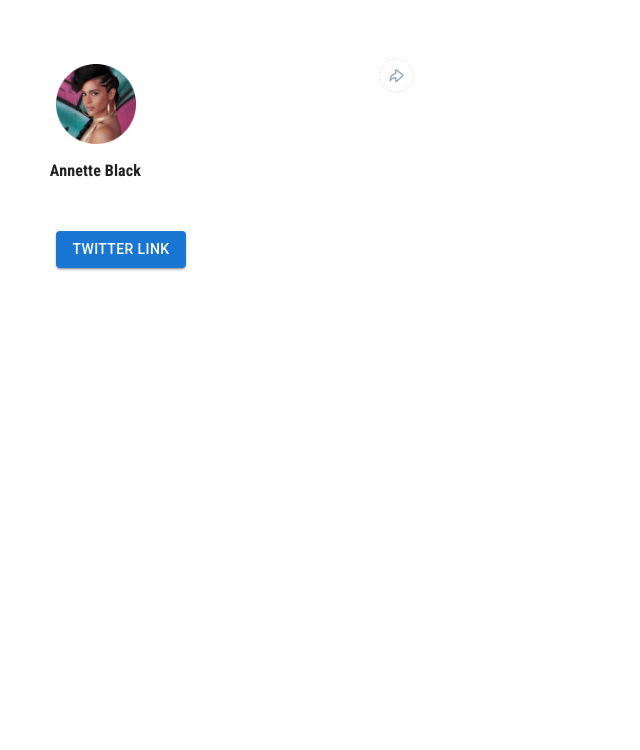
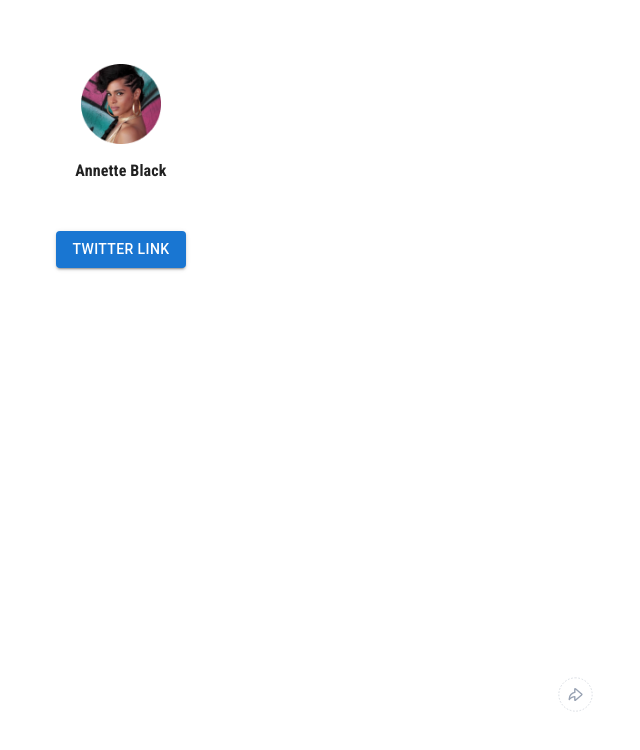
Before and after one commit to boiOctave/hngsocialtree, a React (Create React App) app: page / in a window 1280 px wide. Shown: the top 750 px of the page, without its empty margins (519-1159 px from the left). Built offline with nearby package versions, Linux system fonts and the light colour scheme; a web font is replaced by a local one.

Commit message:
changed share button to absolute position

```diff
--- a/src/components/Header/ShareButton.js
+++ b/src/components/Header/ShareButton.js
@@ -6,7 +6,7 @@ const ShareButton = () => {
     return (
         <IconButton
             aria-label='delete'
-            sx={{ position: 'relative', bottom: '3rem' }}>
+            sx={{ position: 'absolute', bottom: '5rem', right: '10rem' }}>
             <img src={share} alt='share' className='share__button' />{' '}
         </IconButton>
     );
```
